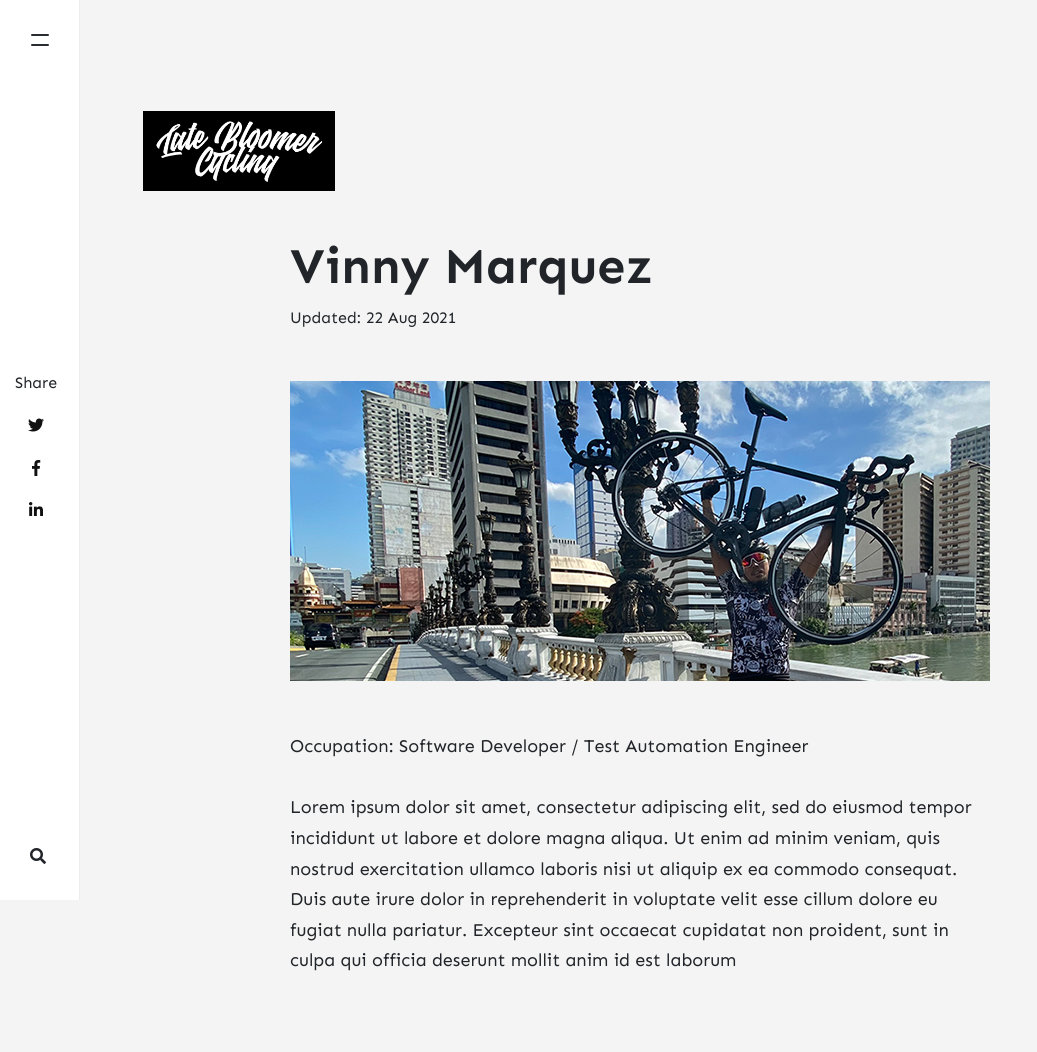
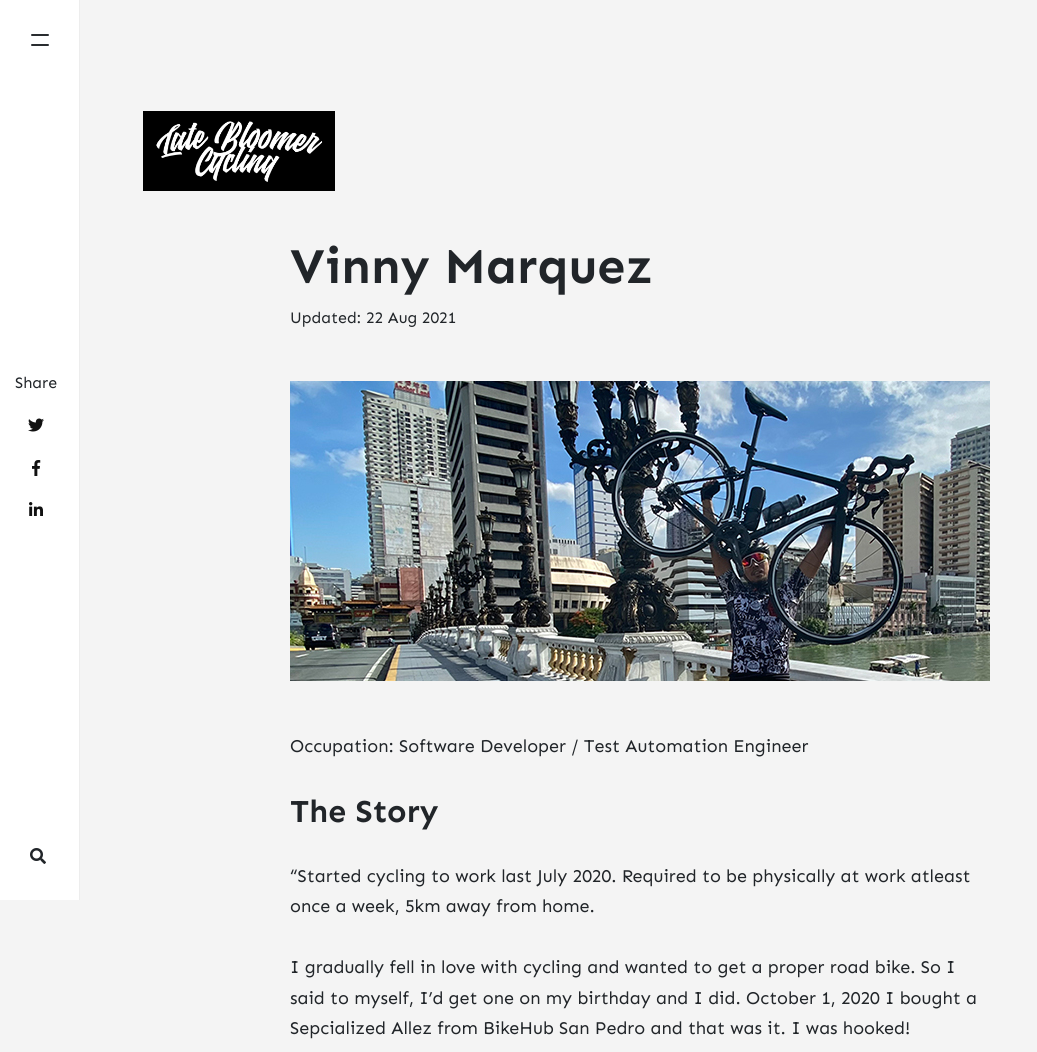
Before and after one commit to chuv13/latebloomercycling, a Jekyll site: the page built from _posts/2021-08-22-vinny-marquez.md, in a window 1280 px wide. Shown: the top 1052 px of the page, without its empty margins (0-1037 px from the left). Built offline with Jekyll 4.4.1, drawn with Linux system fonts in a browser that asks for light colours; nearby versions of some CDN libraries; comment, search, counter and statistics services are not loaded; some of the changed text lies outside the part shown.

Commit message:
profile: vinny

```diff
--- a/_config.yml
+++ b/_config.yml
@@ -47,6 +47,7 @@
       facebook: chuv13
       instagram: lakanbinimusic
       twitter: lakanbinimusic
+      strava-id: 63483746
       avatar: assets/images/vinny-avatar.jpg
       card-cover: assets/images/vinny-card.jpg
       cover: 'assets/images/groups/team-itim/vinny-cover.jpg'
--- a/_includes/bikes.html
+++ b/_includes/bikes.html
@@ -1,8 +1,10 @@
-<!-- Bix list -->
-<!-- {% if page.cyclist %} -->
 <div class="authorbox mb-5 mt-5 pt-4 pb-4">
     <div class="row">
-    <h2>Bikes</h2>
+    {% if cyclist.bikes.size > 1 %}
+    <h2>The Bikes</h2>
+    {% else %}
+    <h2>The Bike</h2>
+    {% endif %}
 </div>
     <div class="row">
 
@@ -19,4 +21,3 @@
 {% endfor %}
 </div>
 </div>
-<!-- {% endif %} -->
--- a/_layouts/profile.html
+++ b/_layouts/profile.html
@@ -29,14 +29,22 @@
     Occupation: {{ cyclist.occupation }} <br />
     <br />
 </div>
+
+<div class="basic-details">
+    <h2>The Story</h2>
+</div>
 <!-- Content -->
 {% include article.html %}
+
+
 
 <!-- Content -->
 {% include bikes.html %}
 <div class="basic-details">
-<h4>I'm on Strava!</h4>
-<iframe height='454' width='400' frameborder='0' allowtransparency='true' scrolling='no' src='https://www.strava.com/athletes/63483746/latest-rides/58a1e5414b4eb63851a91bbc9ce0fbd7a72da803'></iframe>
+    <h2>Recent activities on Strava!</h2>
+    <div class="strava-container">
+        <iframe class="responsive-iframe" frameborder='0' allowtransparency='true' scrolling='no' src='https://www.strava.com/athletes/{{cyclist.strava-id}}/latest-rides/58a1e5414b4eb63851a91bbc9ce0fbd7a72da803'></iframe>
+    </div>
 </div>
 <!-- Share -->
 {% include share.html %}
--- a/_posts/2021-08-22-vinny-marquez.html
+++ /dev/null
@@ -1,12 +0,0 @@
----
-layout: profile
-title: "Vinny Marquez"
-categories: [profile]
-image: assets/images/groups/team-itim/vinny-cover.jpg
-permalink: /profile/vinny-marquez
-cyclist: vinny
----
-
-<div>
-    Lorem ipsum dolor sit amet, consectetur adipiscing elit, sed do eiusmod tempor incididunt ut labore et dolore magna aliqua. Ut enim ad minim veniam, quis nostrud exercitation ullamco laboris nisi ut aliquip ex ea commodo consequat. Duis aute irure dolor in reprehenderit in voluptate velit esse cillum dolore eu fugiat nulla pariatur. Excepteur sint occaecat cupidatat non proident, sunt in culpa qui officia deserunt mollit anim id est laborum
-</div>
--- /dev/null
+++ b/_posts/2021-08-22-vinny-marquez.md
@@ -0,0 +1,15 @@
+---
+layout: profile
+title: "Vinny Marquez"
+categories: [profile]
+image: assets/images/groups/team-itim/vinny-cover.jpg
+permalink: /profile/vinny-marquez
+cyclist: vinny
+---
+"Started cycling to work last July 2020. Required to be physically at work atleast once a week, 5km away from home.
+
+I gradually fell in love with cycling and wanted to get a proper road bike. So I said to myself, I'd get one on my birthday and I did. October 1, 2020 I bought a Sepcialized Allez from BikeHub San Pedro and that was it. I was hooked!
+
+Aside from the 20-50km weekday rides, we started going for century rides; eventually finishing a few double century rides.
+
+I targetted 10,000 km for my first year, but due to quarantine restrictions and a few injuries I am only at around 5,000 km. I'll do better next year; hopefully."
--- a/assets/css/theme.scss
+++ b/assets/css/theme.scss
@@ -908,3 +908,21 @@
         }
     }
 }
+
+.strava-container {
+    position: relative;
+    overflow: hidden;
+    width: 100%;
+    height: 100%;
+    padding-top: 66.66%;/* 16:9 Aspect Ratio (divide 9 by 16 = 0.5625) */
+}
+
+.responsive-iframe {
+    position: absolute;
+    top: 0;
+    left: 0;
+    bottom: 0;
+    right: 0;
+    width: 100%;
+    height: 100%;
+}
```
